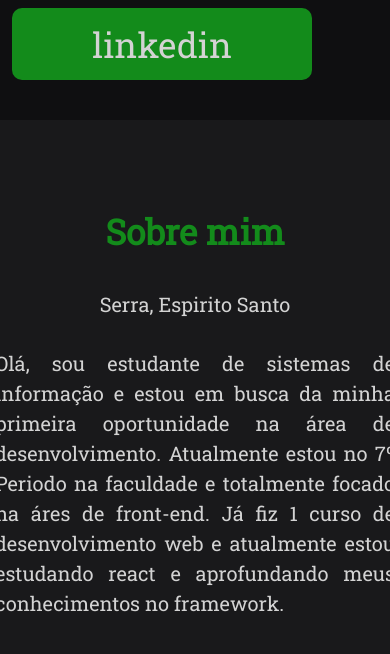
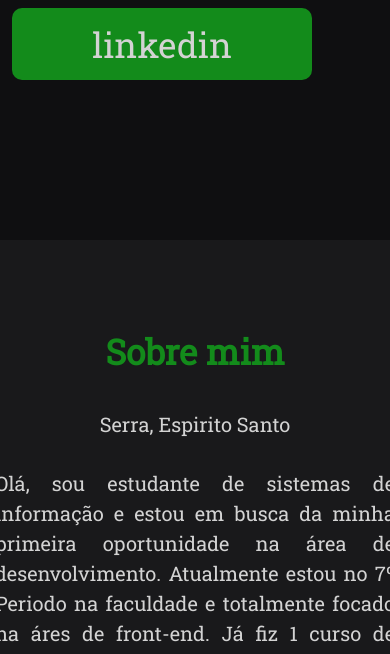
Before and after one commit to GabrielRodrigues11/Portfolio, a plain HTML site: page index.html in a window 390 px wide. Shown: the part 530-1184 px from the top of the page. Drawn offline with nearby package versions, Linux system fonts and the light colour scheme.

Commit message:
Alteração no margin

```diff
--- a/assets/css/about.css
+++ b/assets/css/about.css
@@ -104,7 +104,7 @@
     .sobre-mim {
         width: 100%;
         height: 800px;
-        margin-top: 50px;
+        margin-top: 170px;
     }
 
     .about-icons {
```
